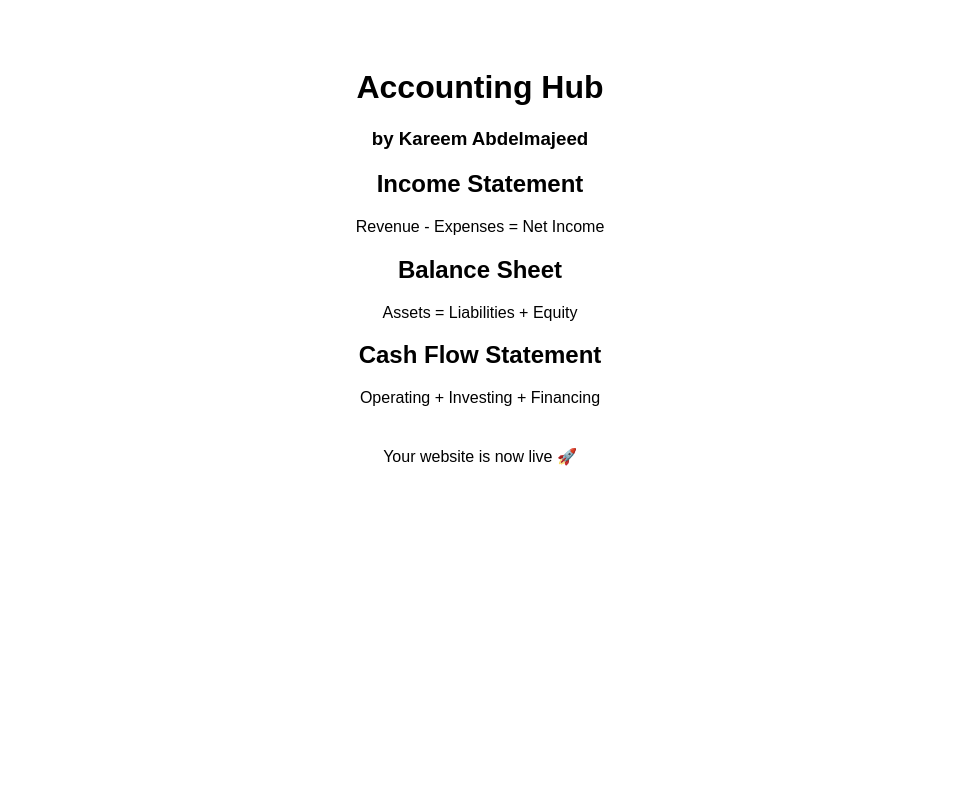
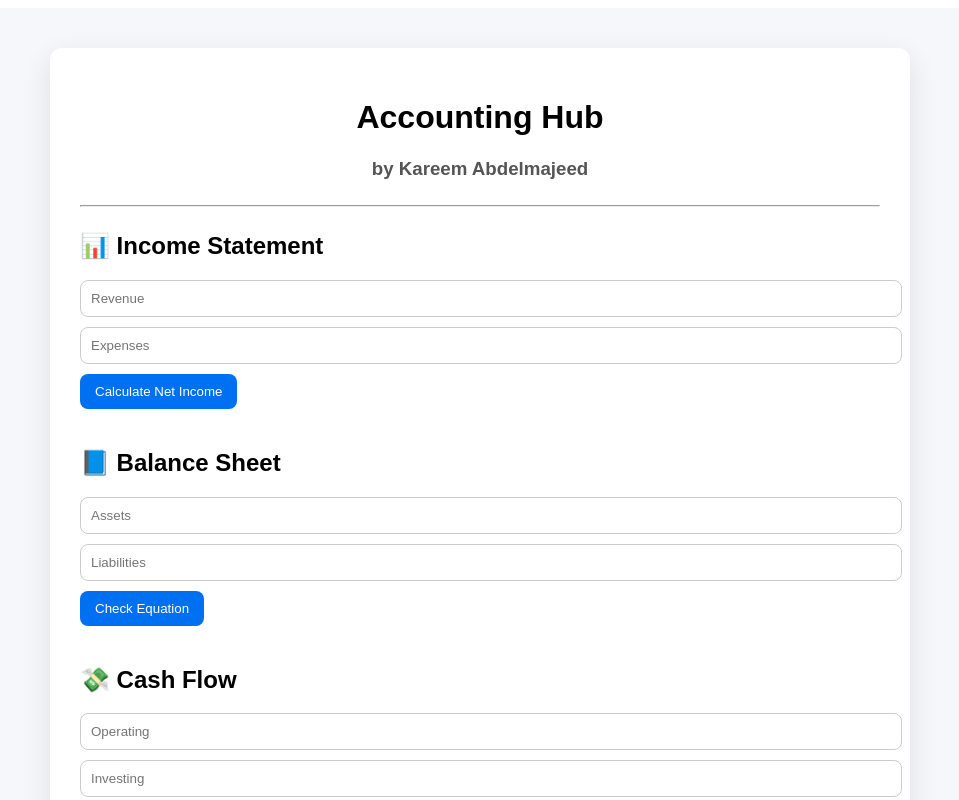
Before and after one commit to kareimabdel46-ai/accounting-hub, a Next.js app: page / in a window 1280 px wide. Shown: the top 800 px of the page, without its empty margins (160-1119 px from the left). Built offline with nearby package versions, Linux system fonts and the light colour scheme.

Commit message:
Update index.js

```diff
--- a/pages/index.js
+++ b/pages/index.js
@@ -1,19 +1,61 @@
 export default function Home() {
   return (
-    <div style={{fontFamily:"Arial", padding:"40px", textAlign:"center"}}>
-      <h1>Accounting Hub</h1>
-      <h3>by Kareem Abdelmajeed</h3>
+    <div style={{
+      fontFamily: "Arial",
+      background: "#f5f7fa",
+      minHeight: "100vh",
+      padding: "40px"
+    }}>
+      <div style={{
+        maxWidth: "800px",
+        margin: "auto",
+        background: "white",
+        padding: "30px",
+        borderRadius: "12px",
+        boxShadow: "0 10px 30px rgba(0,0,0,0.1)"
+      }}>
+        <h1 style={{ textAlign: "center" }}>Accounting Hub</h1>
+        <h3 style={{ textAlign: "center", color: "#555" }}>
+          by Kareem Abdelmajeed
+        </h3>
 
-      <h2>Income Statement</h2>
-      <p>Revenue - Expenses = Net Income</p>
+        <hr style={{ margin: "25px 0" }} />
 
-      <h2>Balance Sheet</h2>
-      <p>Assets = Liabilities + Equity</p>
+        <h2>📊 Income Statement</h2>
+        <input placeholder="Revenue" style={inputStyle} />
+        <input placeholder="Expenses" style={inputStyle} />
+        <button style={btn}>Calculate Net Income</button>
 
-      <h2>Cash Flow Statement</h2>
-      <p>Operating + Investing + Financing</p>
+        <h2>📘 Balance Sheet</h2>
+        <input placeholder="Assets" style={inputStyle} />
+        <input placeholder="Liabilities" style={inputStyle} />
+        <button style={btn}>Check Equation</button>
 
-      <p style={{marginTop:"40px"}}>Your website is now live 🚀</p>
+        <h2>💸 Cash Flow</h2>
+        <input placeholder="Operating" style={inputStyle} />
+        <input placeholder="Investing" style={inputStyle} />
+        <input placeholder="Financing" style={inputStyle} />
+        <button style={btn}>Calculate Cash Flow</button>
+      </div>
     </div>
   );
 }
+
+const inputStyle = {
+  display: "block",
+  width: "100%",
+  padding: "10px",
+  margin: "10px 0",
+  borderRadius: "8px",
+  border: "1px solid #ccc"
+};
+
+const btn = {
+  padding: "10px 15px",
+  background: "#0070f3",
+  color: "white",
+  border: "none",
+  borderRadius: "8px",
+  cursor: "pointer",
+  marginBottom: "20px"
+};
```
